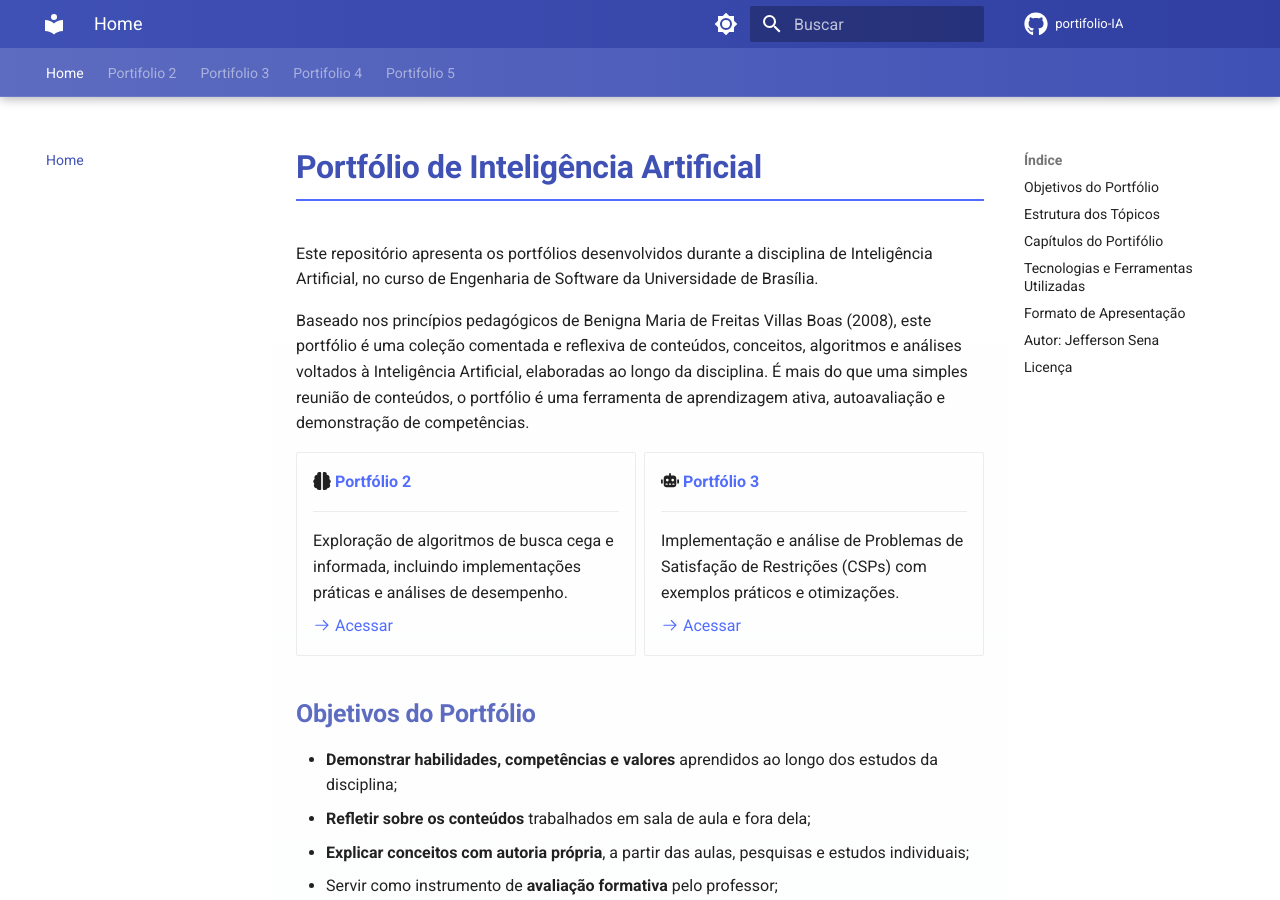
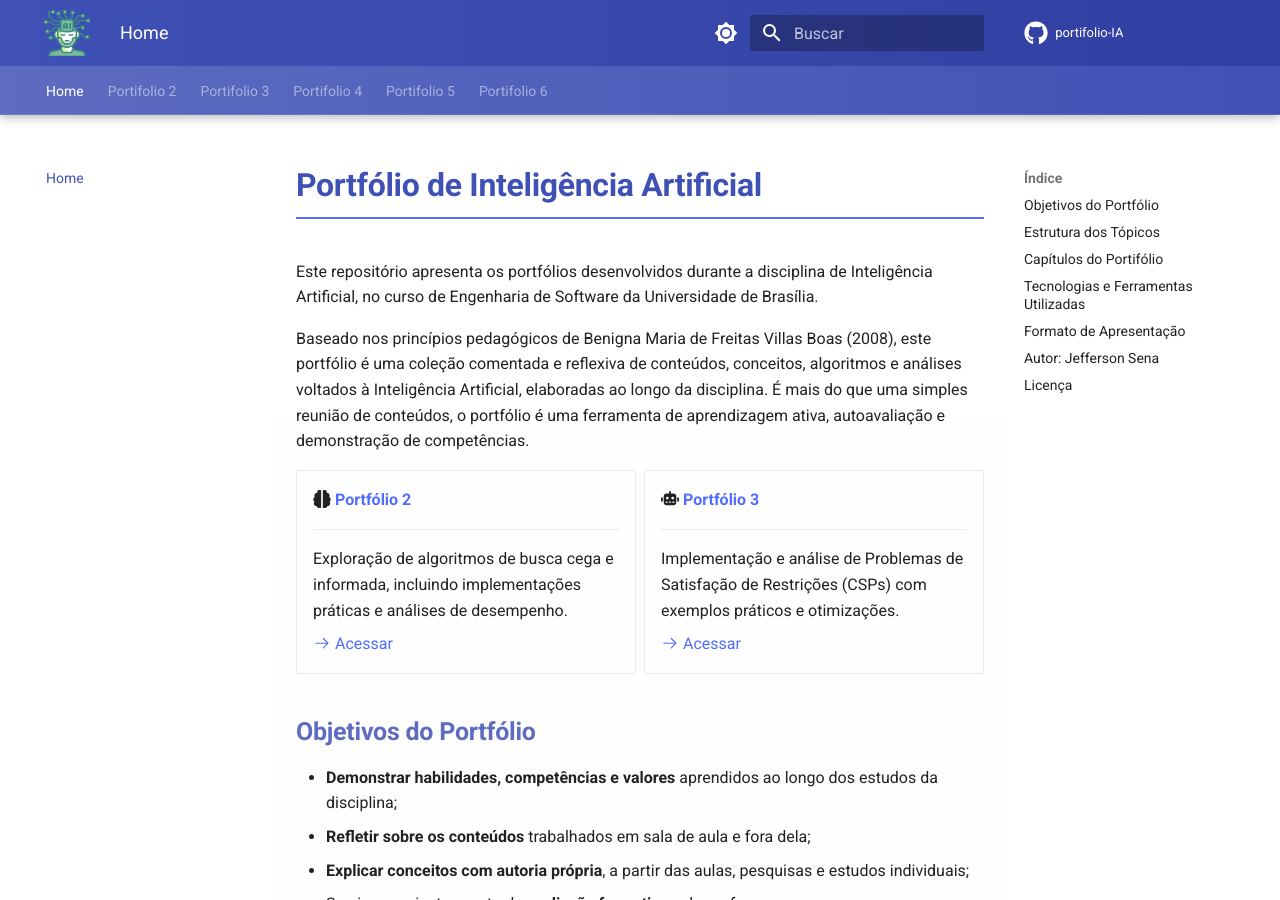
Before and after one commit to JeffersonSenaa/portifolio-IA, an MkDocs documentation site: the page built from docs/index.md, in a window 1280 px wide and 900 px high. Built offline with MkDocs 1.6.1 and Material for MkDocs 9.7.7, drawn with Linux system fonts in a browser that asks for light colours; comment, search, counter and statistics services are not loaded.

Commit message:
Ajustes na logo

```diff
--- a/mkdocs.yml
+++ b/mkdocs.yml
@@ -22,7 +22,7 @@ theme:
         icon: material/brightness-4
         name: Switch to light mode
   name: material
-  logo:
+  logo: img/logo.png
   features:
     - navigation.tabs
     - navigation.tabs.sticky
@@ -75,3 +75,4 @@ nav:
   - Portifolio 3: portifolio-3.md
   - Portifolio 4: portifolio-4.md
   - Portifolio 5: portifolio-5.md
+  - Portifolio 6: portifolio-6.md
```
Also changed, not shown: docs/portifolio-6.md (added, +1 -0 lines), docs/img/logo.png (renamed from img/logo.png), img/LOGO.png (deleted).
